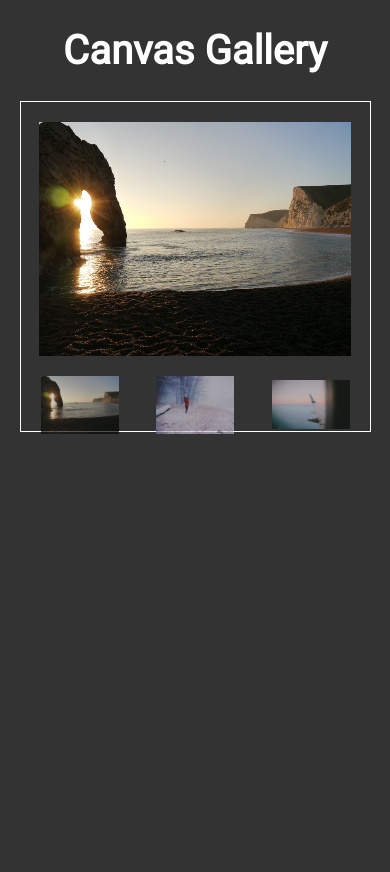
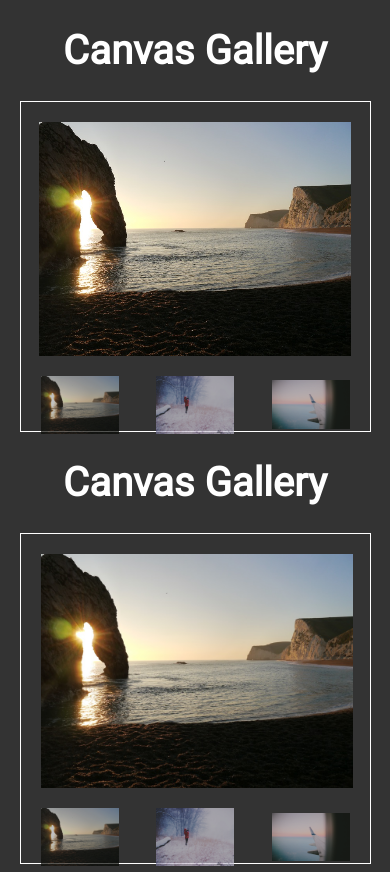
Before and after one commit to makobasuri/img-gallery, a website: page index.html in a window 390 px wide. Before the commit the page ends 844 px from the top, so only its background shows below. Drawn offline with nearby package versions, Linux system fonts and the light colour scheme; files that its build step writes are made by us from their sources.

Commit message:
added another gallery for a css-class toggling approach

```diff
--- a/index.html
+++ b/index.html
@@ -8,18 +8,40 @@
 		<link rel="stylesheet" href="dist/css/style.css">
 	</head>
 	<body>
+		<!-- Canvas Gallery -->
 		<h1> Canvas Gallery</h1>
 
 		<div class = "gal--container">
 			<div class = "gal--canvas-container">
-				<canvas id = "gal--myCanvas" width = "800" height = "600"></canvas>
+				<canvas id = "gal--myCanvas" class="gal--myCanvas" width = "800" height = "600"></canvas>
 			</div>
-			<div id = "gal--thumbs-container">
+			<div id = "gal--thumbs-container" class = "gal--thumbs-container">
 				<img class = "gal--img" src="img/unsplash1.jpg"></img>
 				<img class = "gal--img" src="img/unsplash2.jpg"></img>
 				<img class = "gal--img" src="img/unsplash3.jpg"></img>
 			</div>
 		</div>
+		<!-- Canvas Gallery END -->
+
+		<!-- CSS Gallery -->
+
+		<h1> Canvas Gallery</h1>
+
+		<div class = "cgal--container">
+			<div class = "cgal--canvas-container">
+				<img class = "cgal--fullpicture visible" src = "img/unsplash1.jpg"></img>
+				<img class = "cgal--fullpicture" src = "img/unsplash2.jpg"></img>
+				<img class = "cgal--fullpicture" src = "img/unsplash3.jpg"></img>
+			</div>
+			<div id = "cgal--thumbs-container" class = "cgal--thumbs-container">
+				<img class = "cgal--img" src="img/unsplash1.jpg"></img>
+				<img class = "cgal--img" src="img/unsplash2.jpg"></img>
+				<img class = "cgal--img" src="img/unsplash3.jpg"></img>
+			</div>
+		</div>
+
+		<!-- CSS Gallery END -->
+
 		<script type="text/javascript" src="dist/js/main.js"></script>
 	</body>
 </html>
--- a/src/js/main.js
+++ b/src/js/main.js
@@ -23,10 +23,12 @@ document.addEventListener("DOMContentLoaded", function(event) {
     function galAnimate() {
         setTimeout(function() {
 
+            ctx.save();
             ctx.globalAlpha = animPctComplete;
             ctx.drawImage(imgObject, 0, 0);
+            ctx.restore();
             animPctComplete += 0.01;
-            console.log(animPctComplete);
+
 
             if(Math.floor(animPctComplete) !== 1) {
                 requestAnimationFrame(galAnimate);
@@ -55,4 +57,36 @@ document.addEventListener("DOMContentLoaded", function(event) {
     }
     galChangeImage();
 
+    //CSS gallery
+
+    var cImages = document.getElementsByClassName('cgal--fullpicture');
+    var cThumbs = document.getElementsByClassName('cgal--img');
+    var cThumbsContainer = document.getElementById('cgal--thumbs-container');
+    var cVisible = document.getElementsByClassName('visible');
+
+    function toggleSiblings(siblings) {
+        console.log('siblings: '+siblings);
+    }
+
+    function toggleSelf(targetMe) {
+        console.log('I am: '+targetMe);
+    }
+
+    function getChildren(n, skipMe){
+        var r = [];
+        for ( ; n; n = n.nextSibling )
+        if ( n.nodeType == 1 && n != skipMe)
+            r.push( n );
+        toggleSiblings(r);
+    }
+
+    function getSiblings(n) {
+        return getChildren(n.parentNode.firstChild, n);
+    }
+
+    cThumbsContainer.addEventListener('click', function(event) {
+        var targetElement = event.target || event.srcElement;
+        getSiblings(targetElement);
+        toggleSelf(targetElement);
+    });
 });
--- a/src/scss/style.scss
+++ b/src/scss/style.scss
@@ -42,13 +42,13 @@ h1 {
     margin-bottom: 20px;
 }
 
-#gal--myCanvas {
+.gal--myCanvas {
     width: 80vw;
     height: auto;
     background-color: #999;
 }
 
-#gal--thumbs-container {
+.gal--thumbs-container {
     display: flex;
     justify-content: space-between;
     align-items: center;
@@ -70,3 +70,67 @@ h1 {
 // --------------------------------------------------
 // Gallery END
 // --------------------------------------------------
+
+// --------------------------------------------------
+// CSS Gallery
+// --------------------------------------------------
+
+.cgal--container {
+    display: flex;
+    flex-wrap: wrap;
+    justify-content: center;
+    align-items: center;
+    margin: 0 auto;
+    padding: 20px;
+    width: 90vw;
+    height: 85vw;
+    border: 1px solid white;
+}
+
+.cgal--canvas-container {
+    display: flex;
+    align-items: flex-end;
+    height: 60vw;
+    width: 80vw;
+    margin-bottom: 20px;
+    position: relative;
+}
+
+.cgal--fullpicture {
+    display: none;
+    width: 80vw;
+    height: auto;
+    position: absolute;
+    top: 0;
+    left: 0;
+    opacity: 0;
+    transition: opacity 1s ease-in-out;
+}
+
+.visible {
+    display: block;
+    opacity: 1;
+}
+
+.cgal--thumbs-container {
+    display: flex;
+    justify-content: space-between;
+    align-items: center;
+    width: 80vw;
+    height: 15vw;
+}
+
+.cgal--img {
+    width: 20vw;
+    opacity: 0.7;
+    transition: opacity 0.5s ease-in-out;
+    cursor: pointer;
+
+    &:hover {
+        opacity: 1;
+    }
+}
+
+// --------------------------------------------------
+// CSS Gallery END
+// --------------------------------------------------
```
